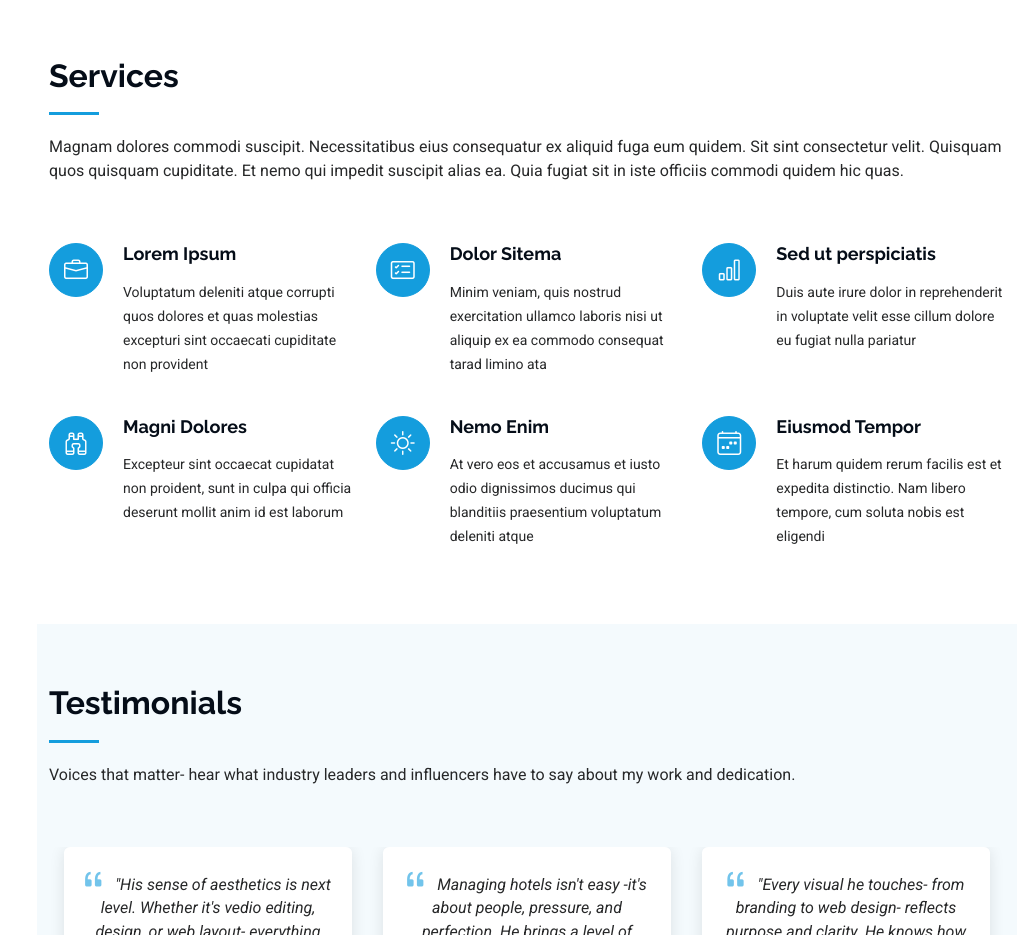
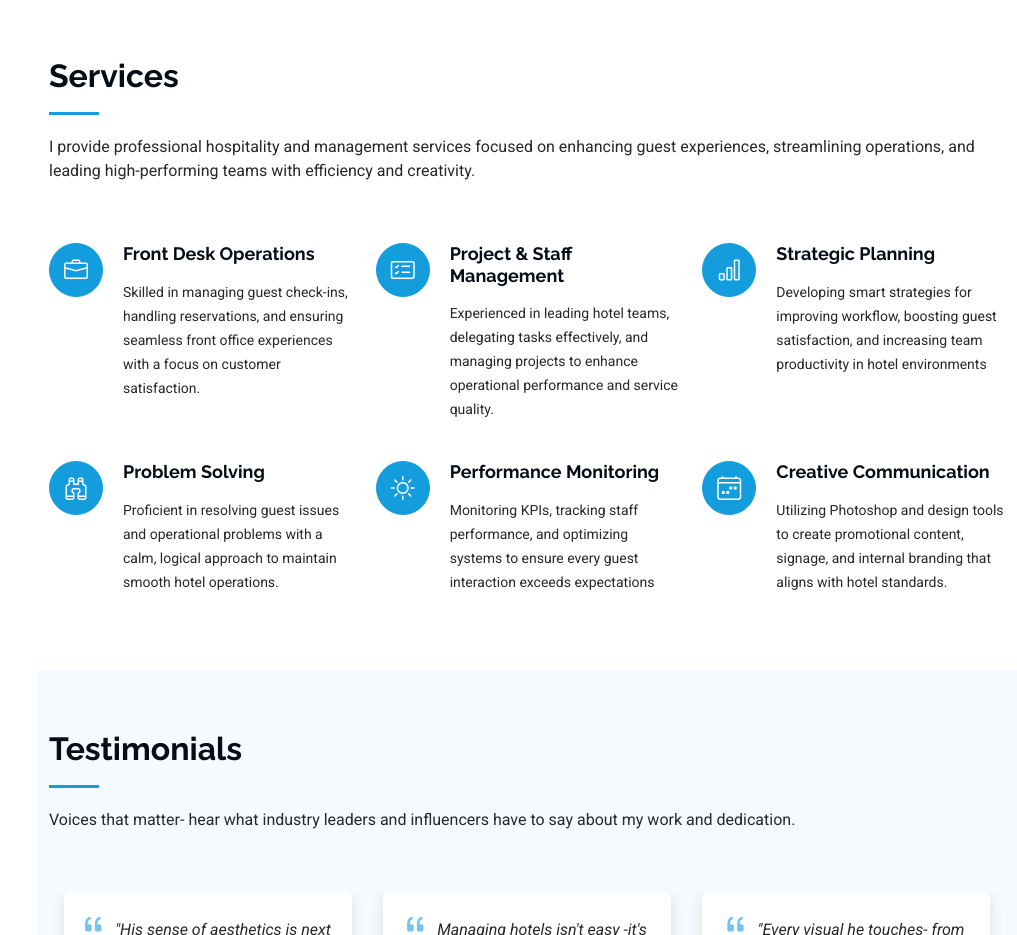
Before and after one commit to zulquarnain10/me, a plain HTML site: page index.html in a window 1280 px wide. Shown: the part 3583-4518 px from the top of the page, without its empty margins (263-1280 px from the left). Drawn offline with Linux system fonts and the light colour scheme.

Commit message:
Update index.html

```diff
--- a/index.html
+++ b/index.html
@@ -348,7 +348,7 @@ diversity of life as strength</p>
       <!-- Section Title -->
       <div class="container section-title" data-aos="fade-up">
         <h2>Services</h2>
-        <p>Magnam dolores commodi suscipit. Necessitatibus eius consequatur ex aliquid fuga eum quidem. Sit sint consectetur velit. Quisquam quos quisquam cupiditate. Et nemo qui impedit suscipit alias ea. Quia fugiat sit in iste officiis commodi quidem hic quas.</p>
+        <p>I provide professional hospitality and management services focused on enhancing guest experiences, streamlining operations, and leading high-performing teams with efficiency and creativity.</p>
       </div><!-- End Section Title -->
 
       <div class="container">
@@ -358,8 +358,8 @@ diversity of life as strength</p>
           <div class="col-lg-4 col-md-6 service-item d-flex" data-aos="fade-up" data-aos-delay="100">
             <div class="icon flex-shrink-0"><i class="bi bi-briefcase"></i></div>
             <div>
-              <h4 class="title"><a href="service-details.html" class="stretched-link">Lorem Ipsum</a></h4>
-              <p class="description">Voluptatum deleniti atque corrupti quos dolores et quas molestias excepturi sint occaecati cupiditate non provident</p>
+              <h4 class="title"><a href="service-details.html" class="stretched-link">Front Desk Operations</a></h4>
+              <p class="description">Skilled in managing guest check-ins, handling reservations, and ensuring seamless front office experiences with a focus on customer satisfaction.</p>
             </div>
           </div>
           <!-- End Service Item -->
@@ -367,40 +367,40 @@ diversity of life as strength</p>
           <div class="col-lg-4 col-md-6 service-item d-flex" data-aos="fade-up" data-aos-delay="200">
             <div class="icon flex-shrink-0"><i class="bi bi-card-checklist"></i></div>
             <div>
-              <h4 class="title"><a href="service-details.html" class="stretched-link">Dolor Sitema</a></h4>
-              <p class="description">Minim veniam, quis nostrud exercitation ullamco laboris nisi ut aliquip ex ea commodo consequat tarad limino ata</p>
+              <h4 class="title"><a href="service-details.html" class="stretched-link">Project & Staff Management</a></h4>
+              <p class="description">Experienced in leading hotel teams, delegating tasks effectively, and managing projects to enhance operational performance and service quality.</p>
             </div>
           </div><!-- End Service Item -->
 
           <div class="col-lg-4 col-md-6 service-item d-flex" data-aos="fade-up" data-aos-delay="300">
             <div class="icon flex-shrink-0"><i class="bi bi-bar-chart"></i></div>
             <div>
-              <h4 class="title"><a href="service-details.html" class="stretched-link">Sed ut perspiciatis</a></h4>
-              <p class="description">Duis aute irure dolor in reprehenderit in voluptate velit esse cillum dolore eu fugiat nulla pariatur</p>
+              <h4 class="title"><a href="service-details.html" class="stretched-link">Strategic Planning</a></h4>
+              <p class="description">Developing smart strategies for improving workflow, boosting guest satisfaction, and increasing team productivity in hotel environments</p>
             </div>
           </div><!-- End Service Item -->
 
           <div class="col-lg-4 col-md-6 service-item d-flex" data-aos="fade-up" data-aos-delay="400">
             <div class="icon flex-shrink-0"><i class="bi bi-binoculars"></i></div>
             <div>
-              <h4 class="title"><a href="service-details.html" class="stretched-link">Magni Dolores</a></h4>
-              <p class="description">Excepteur sint occaecat cupidatat non proident, sunt in culpa qui officia deserunt mollit anim id est laborum</p>
+              <h4 class="title"><a href="service-details.html" class="stretched-link">Problem Solving</a></h4>
+              <p class="description">Proficient in resolving guest issues and operational problems with a calm, logical approach to maintain smooth hotel operations.</p>
             </div>
           </div><!-- End Service Item -->
 
           <div class="col-lg-4 col-md-6 service-item d-flex" data-aos="fade-up" data-aos-delay="500">
             <div class="icon flex-shrink-0"><i class="bi bi-brightness-high"></i></div>
             <div>
-              <h4 class="title"><a href="service-details.html" class="stretched-link">Nemo Enim</a></h4>
-              <p class="description">At vero eos et accusamus et iusto odio dignissimos ducimus qui blanditiis praesentium voluptatum deleniti atque</p>
+              <h4 class="title"><a href="service-details.html" class="stretched-link">Performance Monitoring</a></h4>
+              <p class="description">Monitoring KPIs, tracking staff performance, and optimizing systems to ensure every guest interaction exceeds expectations</p>
             </div>
           </div><!-- End Service Item -->
 
           <div class="col-lg-4 col-md-6 service-item d-flex" data-aos="fade-up" data-aos-delay="600">
             <div class="icon flex-shrink-0"><i class="bi bi-calendar4-week"></i></div>
             <div>
-              <h4 class="title"><a href="service-details.html" class="stretched-link">Eiusmod Tempor</a></h4>
-              <p class="description">Et harum quidem rerum facilis est et expedita distinctio. Nam libero tempore, cum soluta nobis est eligendi</p>
+              <h4 class="title"><a href="service-details.html" class="stretched-link">Creative Communication</a></h4>
+              <p class="description">Utilizing Photoshop and design tools to create promotional content, signage, and internal branding that aligns with hotel standards.</p>
             </div>
           </div><!-- End Service Item -->
 
```
